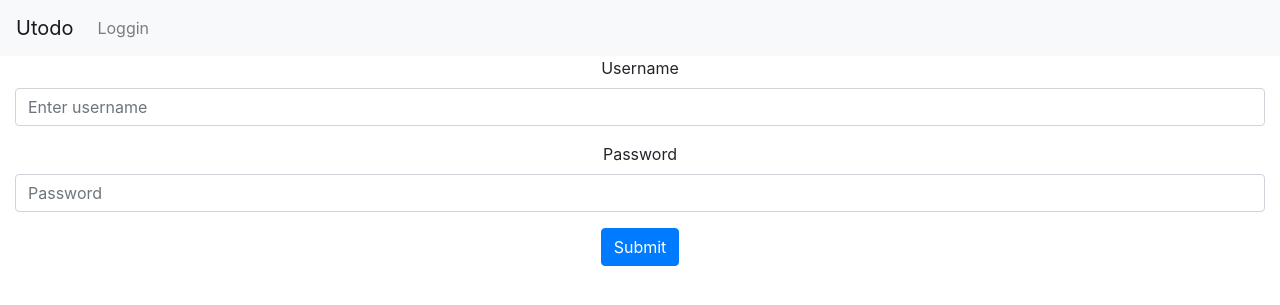
After one commit to Adinetti/TODO-List-site, a Django app: page /login in a window 1280 px wide. The commit adds this page. Shown: the top 305 px of the page. Run offline with Django 3.2, Linux system fonts and the light colour scheme; some libraries are stand-ins or nearby versions.

Commit message:
Add bootstrap and some new views with templates

```diff
--- a/project/settings.py
+++ b/project/settings.py
@@ -107,7 +107,7 @@ AUTH_PASSWORD_VALIDATORS = [
 # Internationalization
 # https://docs.djangoproject.com/en/2.1/topics/i18n/
 
-LANGUAGE_CODE = 'en-us'
+LANGUAGE_CODE = 'ru-ru'
 
 TIME_ZONE = 'UTC'
 
--- a/tasks/models.py
+++ b/tasks/models.py
@@ -18,7 +18,7 @@ class Task(models.Model):
     title = models.CharField(max_length=120)
     slug = models.SlugField(max_length=120)
     body = models.TextField()
-    tags = models.ManyToManyField(Tag, null=True, blank=True)
+    tags = models.ManyToManyField(Tag, blank=True)
     parent = models.ForeignKey("self", null=True, blank=True, related_name="children", on_delete=models.CASCADE)
     is_done = models.BooleanField(default=False)
     date_of_creation = models.DateTimeField(auto_now_add=True)
--- a/tasks/templates/tasks/base.html
+++ b/tasks/templates/tasks/base.html
@@ -1,12 +1,40 @@
 <!DOCTYPE html>
 <html lang="en">
+
 <head>
+    {%load static%}
     <meta charset="UTF-8">
     <meta name="viewport" content="width=device-width, initial-scale=1.0">
     <meta http-equiv="X-UA-Compatible" content="ie=edge">
-    <title>Document</title>
+    <link rel="stylesheet" href="{% get_static_prefix %}bootstrap/css/bootstrap.min.css">
+    <script src="{% get_static_prefix %}js/jquery-3.3.1.min.js"></script>
+    <script src="{% get_static_prefix %}bootstrap/js/bootstrap.bundle.min.js"></script>
+    <title>Utodo{%block title%}{%endblock%}</title>
 </head>
+
 <body>
-    <h1>HELLO!!!</h1>
+    <nav class="navbar navbar-expand-lg navbar-light bg-light">
+        <a class="navbar-brand" href="">Utodo</a>
+        <button class="navbar-toggler" type="button" data-toggle="collapse" data-target="#navbarSupportedContent"
+            aria-controls="navbarSupportedContent" aria-expanded="false" aria-label="Toggle navigation">
+            <span class="navbar-toggler-icon"></span>
+        </button>
+        <div class="collapse navbar-collapse" id="navbarSupportedContent">
+            <ul class="navbar-nav mr-auto">
+                {% if user.is_authenticated %}
+                <li class="nav-item active">
+                    <a class="nav-link" href="{% url 'logout' %}">logout</a>
+                </li>
+                {%else%}
+                <li class="nav-item">
+                    <a class="nav-link" href="{% url 'login' %}">Loggin</a>
+                </li>
+                {%endif%}
+            </ul>
+        </div>
+    </nav>
+    {%block content%}
+    {%endblock%}
 </body>
+
 </html>
--- /dev/null
+++ b/tasks/templates/tasks/login.html
@@ -0,0 +1,19 @@
+{%extends "tasks/base.html"%}
+{%block title%}{%endblock%}
+
+{%block content%}
+<div class="container-fluid text-center">
+        <form method="post">
+                {% csrf_token %}
+                <div class="form-group">
+                        <label for="exampleInputEmail1">Username</label>
+                        <input type="test" class="form-control" id="exampleInputEmail1" placeholder="Enter username" name="username">
+                </div>
+                <div class="form-group">
+                        <label for="exampleInputPassword1">Password</label>
+                        <input type="password" class="form-control" id="exampleInputPassword1" placeholder="Password" name="password">
+                </div>
+                <button type="submit" class="btn btn-primary">Submit</button>
+        </form>
+</div>
+{%endblock%}
--- a/tasks/urls.py
+++ b/tasks/urls.py
@@ -2,5 +2,8 @@ from django.urls import path
 from . import views
 
 urlpatterns = [
-    path('', views.wellcome)
+    path('', views.wellcome, name="wellcome"),
+    path('logout', views.logout_user, name="logout"),
+    path('login', views.login_user, name="login"),
+    path('<str:username>', views.index, name="index")
 ]
--- a/tasks/views.py
+++ b/tasks/views.py
@@ -1,4 +1,26 @@
-from django.shortcuts import render
+from django.shortcuts import render, redirect
+from django.contrib.auth import authenticate, login, logout
 
 def wellcome(request):
-    return render(request, 'tasks/base.html')
+    if request.user.is_authenticated:
+        return redirect("/{}".format(request.user.username))
+    return render(request, 'tasks/wellcome.html')
+
+def index(request, username):
+    if not request.user.is_authenticated:
+        return redirect("/")
+    return render(request, 'tasks/index.html')
+
+def logout_user(request):
+    logout(request)
+    return redirect("/")
+
+def login_user(request):
+    if request.method == "POST":
+        username = request.POST['username']
+        password = request.POST['password']
+        user = authenticate(request, username=username, password=password)
+        if user is not None:
+            login(request, user)
+            return redirect("/{}".format(username))
+    return render(request, 'tasks/login.html')
```
Also changed, not shown: tasks/templates/tasks/index.html (added, +10 -0 lines), tasks/templates/tasks/wellcome.html (added, +10 -0 lines).
